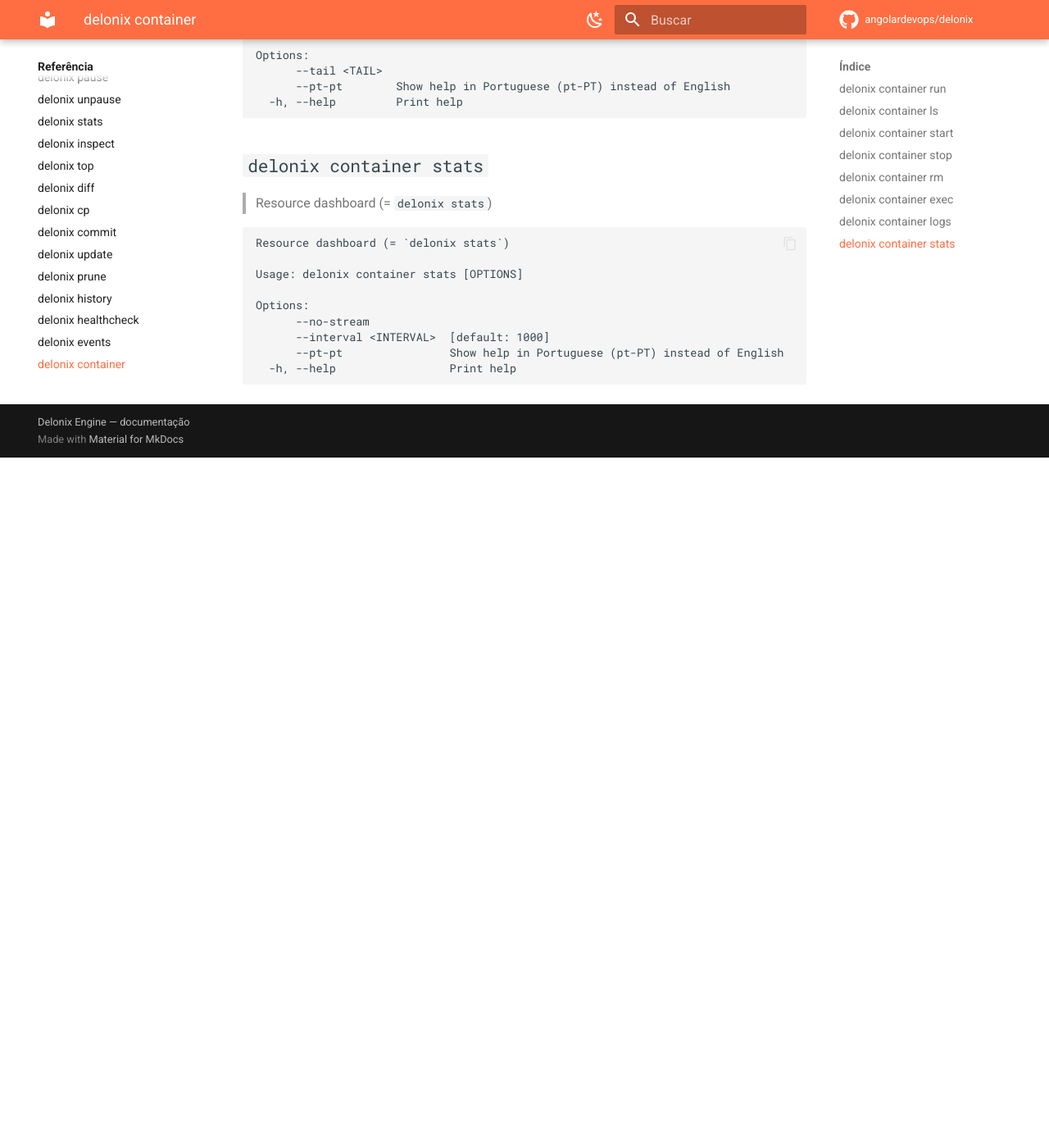
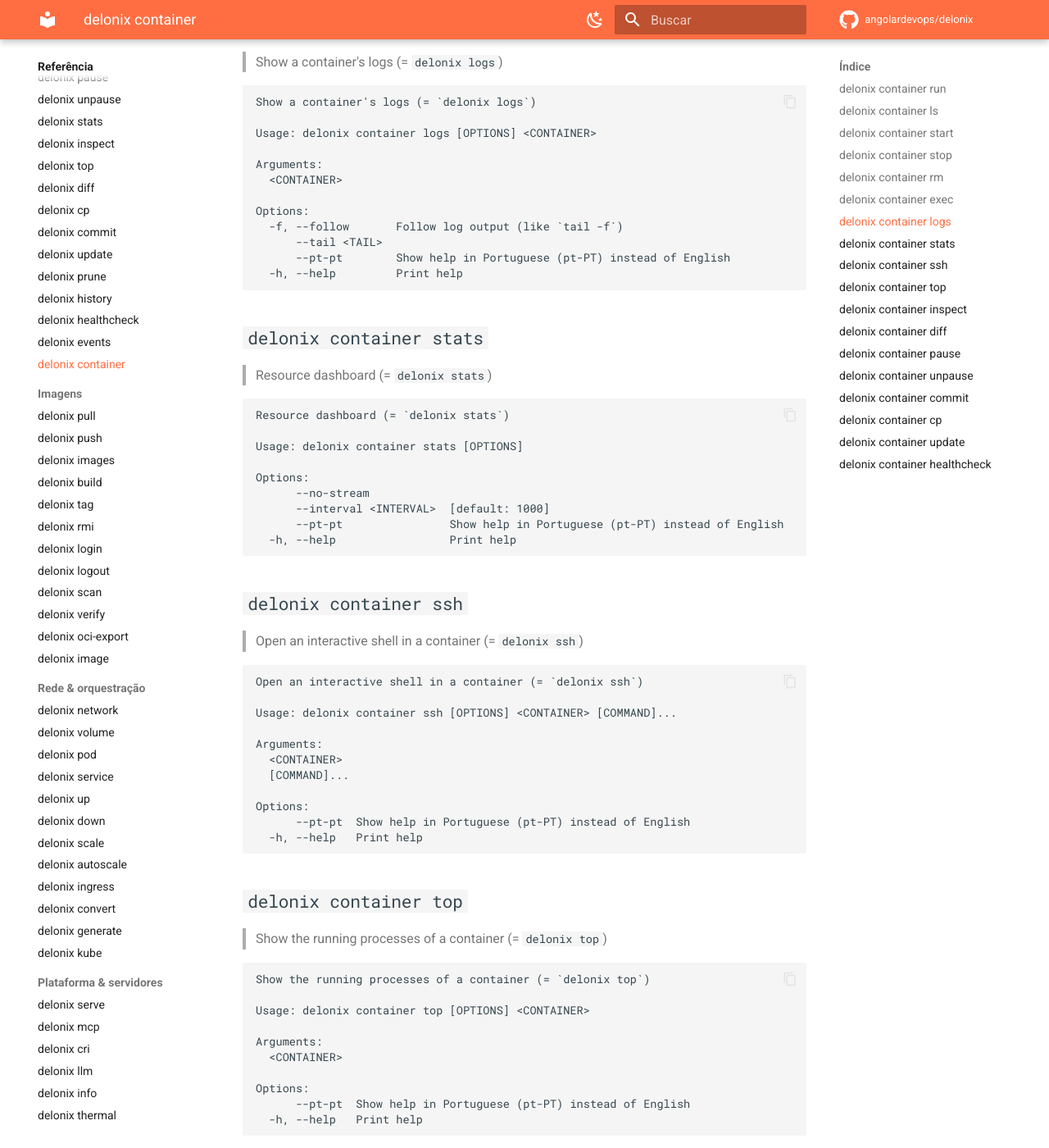
Before and after one commit to angolardevops/delonix, an MkDocs documentation site: the page built from docs/reference/container.md, in a window 1280 px wide and 1400 px high, scrolled down 3600 px. Shown: the whole window at 82% size. Built offline with MkDocs 1.6.1 and Material for MkDocs 9.7.7, drawn with Linux system fonts in a browser that asks for light colours; comment, search, counter and statistics services are not loaded; before the commit the page ends 4158 px from its top, so only the background shows below that; some of the changed text lies outside the part shown.

Commit message:
container: paridade Docker (ssh/top/inspect/diff/pause/commit/cp/update/healthcheck) + logs -f

````diff
--- a/docs/reference/container.md
+++ b/docs/reference/container.md
@@ -8,15 +8,25 @@
 Usage: delonix container [OPTIONS] <COMMAND>
 
 Commands:
-  run    Create and run a container (= `delonix run`)
-  ls     List containers (= `delonix ps`)
-  start  (Re)start one or more stopped containers (= `delonix start`)
-  stop   Stop one or more containers (= `delonix stop`)
-  rm     Remove one or more containers (= `delonix rm`)
-  exec   Run a command in a live container (= `delonix exec`)
-  logs   Show a container's logs (= `delonix logs`)
-  stats  Resource dashboard (= `delonix stats`)
-  help   Print this message or the help of the given subcommand(s)
+  run          Create and run a container (= `delonix run`)
+  ls           List containers (= `delonix ps`)
+  start        (Re)start one or more stopped containers (= `delonix start`)
+  stop         Stop one or more containers (= `delonix stop`)
+  rm           Remove one or more containers (= `delonix rm`)
+  exec         Run a command in a live container (= `delonix exec`)
+  logs         Show a container's logs (= `delonix logs`)
+  stats        Resource dashboard (= `delonix stats`)
+  ssh          Open an interactive shell in a container (= `delonix ssh`)
+  top          Show the running processes of a container (= `delonix top`)
+  inspect      Show low-level JSON for a container (= `delonix inspect`)
+  diff         Show changed files in a container's rootfs (= `delonix diff`)
+  pause        Pause a container (= `delonix pause`)
+  unpause      Unpause a container (= `delonix unpause`)
+  commit       Create an image from a container (= `delonix commit`)
+  cp           Copy files to/from a container (= `delonix cp`)
+  update       Update a container's resource limits (= `delonix update`)
+  healthcheck  Run a container's HEALTHCHECK (= `delonix healthcheck`)
+  help         Print this message or the help of the given subcommand(s)
 
 Options:
       --pt-pt  Show help in Portuguese (pt-PT) instead of English
@@ -174,6 +184,7 @@
   <CONTAINER>
 
 Options:
+  -f, --follow       Follow log output (like `tail -f`)
       --tail <TAIL>
       --pt-pt        Show help in Portuguese (pt-PT) instead of English
   -h, --help         Print help
@@ -194,3 +205,179 @@
       --pt-pt                Show help in Portuguese (pt-PT) instead of English
   -h, --help                 Print help
 ```
+
+## `delonix container ssh`
+
+> Open an interactive shell in a container (= `delonix ssh`)
+
+```text
+Open an interactive shell in a container (= `delonix ssh`)
+
+Usage: delonix container ssh [OPTIONS] <CONTAINER> [COMMAND]...
+
+Arguments:
+  <CONTAINER>
+  [COMMAND]...
+
+Options:
+      --pt-pt  Show help in Portuguese (pt-PT) instead of English
+  -h, --help   Print help
+```
+
+## `delonix container top`
+
+> Show the running processes of a container (= `delonix top`)
+
+```text
+Show the running processes of a container (= `delonix top`)
+
+Usage: delonix container top [OPTIONS] <CONTAINER>
+
+Arguments:
+  <CONTAINER>
+
+Options:
+      --pt-pt  Show help in Portuguese (pt-PT) instead of English
+  -h, --help   Print help
+```
+
+## `delonix container inspect`
+
+> Show low-level JSON for a container (= `delonix inspect`)
+
+```text
+Show low-level JSON for a container (= `delonix inspect`)
+
+Usage: delonix container inspect [OPTIONS] <TARGET>
+
+Arguments:
+  <TARGET>
+
+Options:
+      --pt-pt  Show help in Portuguese (pt-PT) instead of English
+  -h, --help   Print help
+```
+
+## `delonix container diff`
+
+> Show changed files in a container's rootfs (= `delonix diff`)
+
+```text
+Show changed files in a container's rootfs (= `delonix diff`)
+
+Usage: delonix container diff [OPTIONS] <CONTAINER>
+
+Arguments:
+  <CONTAINER>
+
+Options:
+      --pt-pt  Show help in Portuguese (pt-PT) instead of English
+  -h, --help   Print help
+```
+
+## `delonix container pause`
+
+> Pause a container (= `delonix pause`)
+
+```text
+Pause a container (= `delonix pause`)
+
+Usage: delonix container pause [OPTIONS] <CONTAINERS>...
+
+Arguments:
+  <CONTAINERS>...
+
+Options:
+      --pt-pt  Show help in Portuguese (pt-PT) instead of English
+  -h, --help   Print help
+```
+
+## `delonix container unpause`
+
+> Unpause a container (= `delonix unpause`)
+
+```text
+Unpause a container (= `delonix unpause`)
+
+Usage: delonix container unpause [OPTIONS] <CONTAINERS>...
+
+Arguments:
+  <CONTAINERS>...
+
+Options:
+      --pt-pt  Show help in Portuguese (pt-PT) instead of English
+  -h, --help   Print help
+```
+
+## `delonix container commit`
+
+> Create an image from a container (= `delonix commit`)
+
+```text
+Create an image from a container (= `delonix commit`)
+
+Usage: delonix container commit [OPTIONS] <CONTAINER> <TAG>
+
+Arguments:
+  <CONTAINER>
+  <TAG>
+
+Options:
+      --pt-pt  Show help in Portuguese (pt-PT) instead of English
+  -h, --help   Print help
+```
+
+## `delonix container cp`
+
+> Copy files to/from a container (= `delonix cp`)
+
+```text
+Copy files to/from a container (= `delonix cp`)
+
+Usage: delonix container cp [OPTIONS] <SRC> <DST>
+
+Arguments:
+  <SRC>
+  <DST>
+
+Options:
+      --pt-pt  Show help in Portuguese (pt-PT) instead of English
+  -h, --help   Print help
+```
+
+## `delonix container update`
+
+> Update a container's resource limits (= `delonix update`)
+
+```text
+Update a container's resource limits (= `delonix update`)
+
+Usage: delonix container update [OPTIONS] <CONTAINER>
+
+Arguments:
+  <CONTAINER>
+
+Options:
+  -m, --memory <MEMORY>
+  -c, --cpus <CPUS>
+      --restart <RESTART>
+      --pt-pt              Show help in Portuguese (pt-PT) instead of English
+  -h, --help               Print help
+```
+
+## `delonix container healthcheck`
+
+> Run a container's HEALTHCHECK (= `delonix healthcheck`)
+
+```text
+Run a container's HEALTHCHECK (= `delonix healthcheck`)
+
+Usage: delonix container healthcheck [OPTIONS] <CONTAINER>
+
+Arguments:
+  <CONTAINER>
+
+Options:
+      --pt-pt  Show help in Portuguese (pt-PT) instead of English
+  -h, --help   Print help
+```
````
Also changed, not shown: docs/guides/containers.md (+1 -0 lines), docs/reference/index.md (+1 -1 lines), docs/reference/logs.md (+1 -0 lines).
